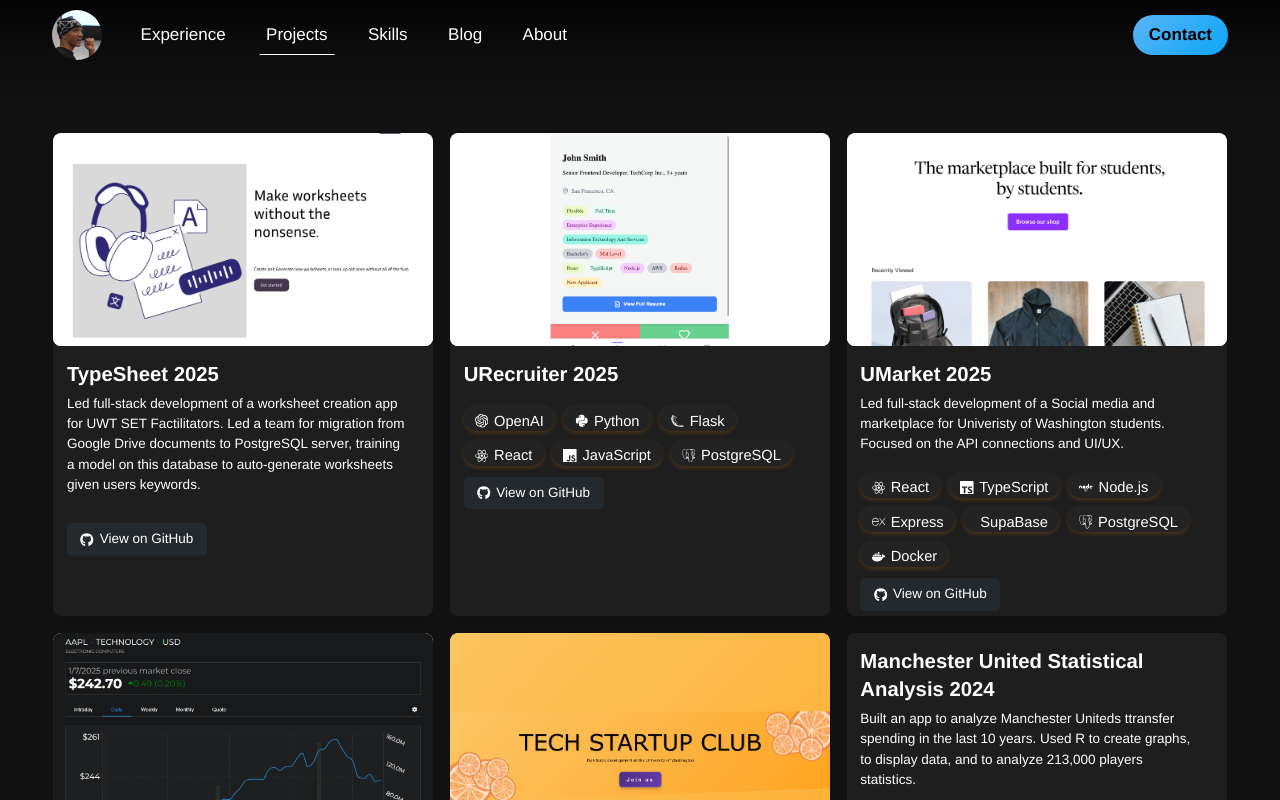
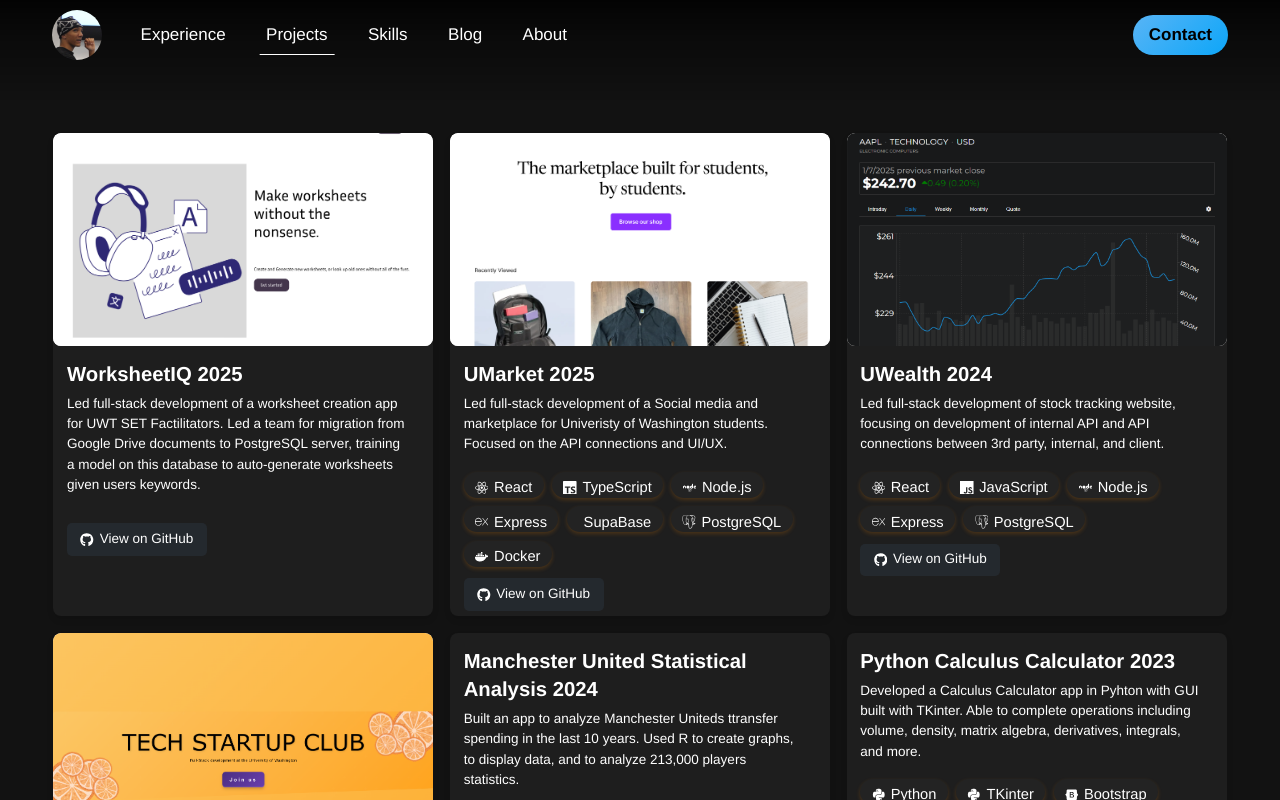
Before and after one commit to celestinryf/portfolio, a React (Create React App) app: page /projects in a window 1280 px wide. Shown: the top 800 px of the page. Built offline with nearby package versions, Linux system fonts and the light colour scheme.

Commit message:
feat: worksheetIQ

```diff
--- a/src/routes/Projects/index.jsx
+++ b/src/routes/Projects/index.jsx
@@ -57,18 +57,11 @@
 
 const projects = [
     {
-        name: 'TypeSheet 2025',
+        name: 'WorksheetIQ 2025',
         image: typesheet,
         description: 'Led full-stack development of a worksheet creation app for UWT SET Factilitators. Led a team for migration from Google Drive documents to PostgreSQL server, training a model on this database to auto-generate worksheets given users keywords.',
         github: 'https://github.com/TechStartupClub/TypeSheet',
         route: '/projects/UAssignment'
-    },
-    {
-        name: 'URecruiter 2025',
-        image: Urecruiter,
-        description: '',
-        github: 'https://github.com/celestinryf/URecruiter',
-        route: '/projects/URecruiter'
     },
     {
         name: 'UMarket 2025',
```
